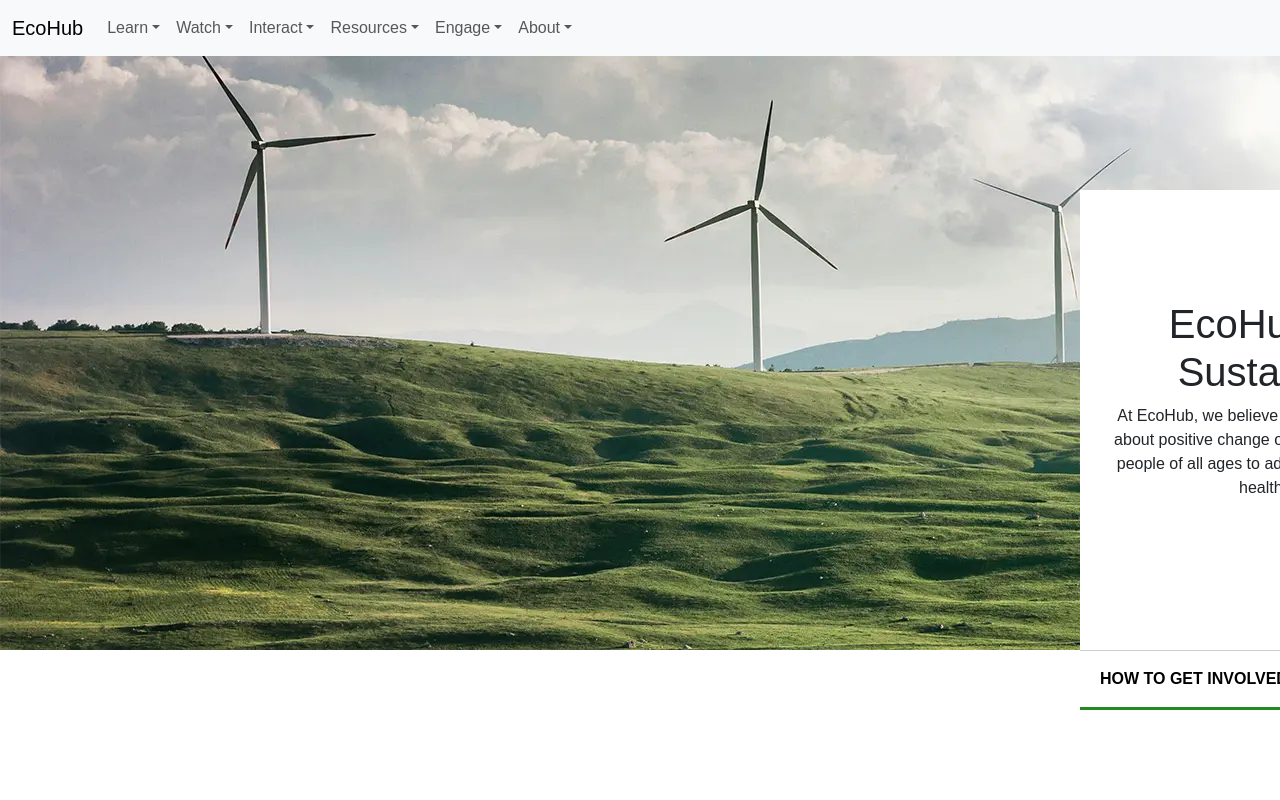
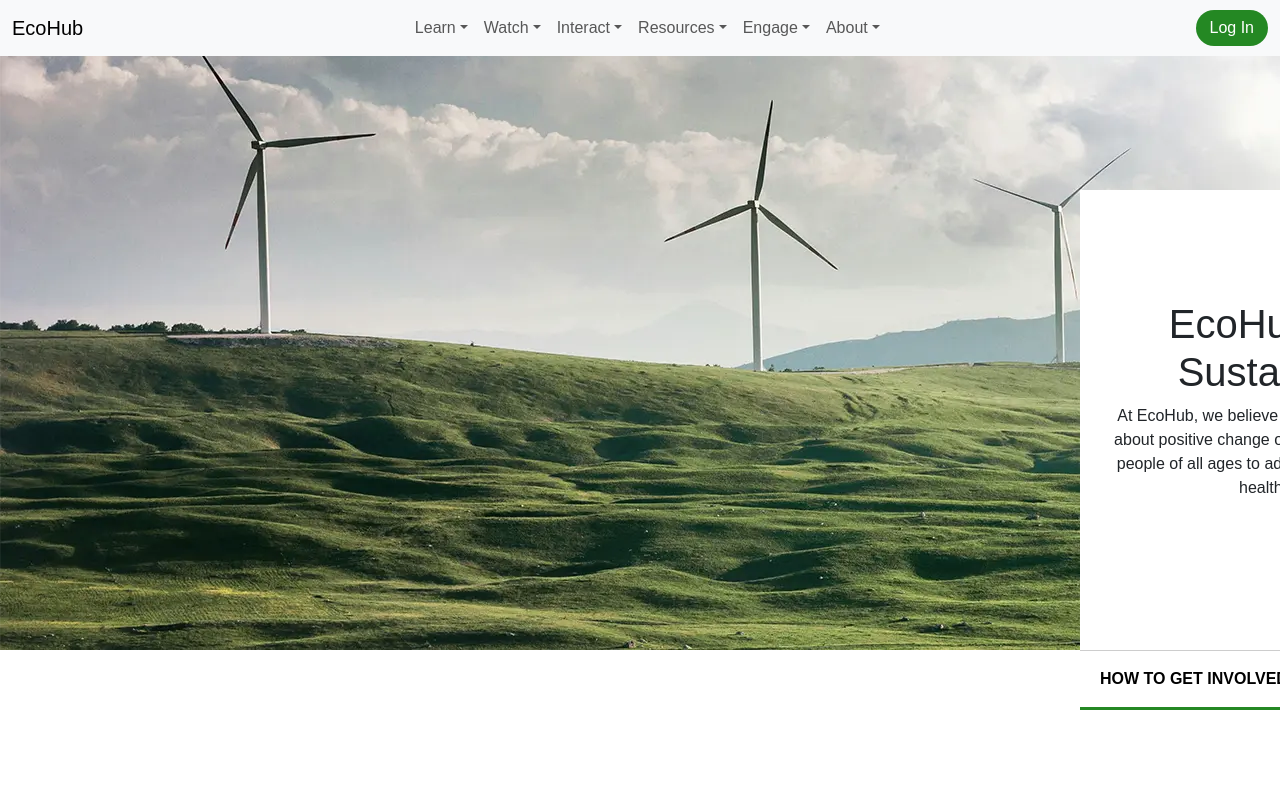
Before and after one commit to SebuBergman/EcoHub, a React (Create React App) app: page / in a window 1280 px wide. Shown: the top 800 px of the page. Built offline with nearby package versions, Linux system fonts and the light colour scheme.

Commit message:
Started working on log in & register using firebase

```diff
--- a/package.json
+++ b/package.json
@@ -7,6 +7,7 @@
     "@testing-library/react": "^13.4.0",
     "@testing-library/user-event": "^13.5.0",
     "bootstrap": "^5.3.3",
+    "firebase": "^10.12.3",
     "jquery": "^3.7.1",
     "react": "^18.3.1",
     "react-bootstrap": "^2.10.4",
--- a/src/components/footer/Footer.jsx
+++ b/src/components/footer/Footer.jsx
@@ -68,13 +68,13 @@ const Footer = () => {
                     <div className="footer_copyright">
                         <p>© 2024 EcoHub.</p>
                     </div>
-                    <div classname="footer_socials">
+                    <div className="footer_socials">
                         <IconContext.Provider value={{padding: '0px 20px 0px 20px', size: 24}}>
                             <FaInstagram/>
-                            <FaFacebook size={24}/>
-                            <FaLinkedin size={24}/>
-                            <FaXTwitter size={24}/>
-                            <FaYoutube size={24}/>
+                            <FaFacebook/>
+                            <FaLinkedin/>
+                            <FaXTwitter/>
+                            <FaYoutube/>
                         </IconContext.Provider>
 
                         <FaGithub />
--- a/src/components/navbar/Navbar.jsx
+++ b/src/components/navbar/Navbar.jsx
@@ -1,8 +1,29 @@
 import "./navbar.scss";
 import "../../app.scss";
-
+import { FaRegUserCircle } from "react-icons/fa";
+import Dropdown from 'react-bootstrap/Dropdown';
+import DropdownButton from 'react-bootstrap/DropdownButton';
 
 function NavigationBar() {
+  /* When the user clicks on the button, toggle between hiding and showing the dropdown content */
+  function myUserMenu() {
+    document.getElementById("userDropdown").classList.toggle("show");
+  }
+
+  // Close the dropdown if the user clicks outside of it
+  window.onclick = function(event) {
+    if (!event.target.matches('.userbtn')) {
+      var dropdowns = document.getElementsByClassName("userMenu-content");
+      var i;
+      for (i = 0; i < dropdowns.length; i++) {
+        var openDropdown = dropdowns[i];
+        if (openDropdown.classList.contains('show')) {
+          openDropdown.classList.remove('show');
+        }
+      }
+    }
+  }
+
   return (
       <nav className="navbar fixed-top navbar-expand-lg bg-body-tertiary">
         <div className="container-fluid">
@@ -10,8 +31,8 @@ function NavigationBar() {
           <button className="navbar-toggler" type="button" data-bs-toggle="collapse" data-bs-target="#navbarScroll" aria-controls="navbarScroll" aria-expanded="false" aria-label="Toggle navigation">
             <span className="navbar-toggler-icon"></span>
           </button>
-          <div className="collapse navbar-collapse" id="navbarScroll">
-            <ul className="navbar-nav me-auto my-2 my-lg-0 navbar-nav-scroll">
+          <div className="collapse navbar-collapse justify-content-center" id="navbarScroll">
+            <ul className="navbar-nav my-2 my-lg-0 navbar-nav-scroll">
               <li className="nav-item dropdown">
                 <a className="nav-link dropdown-toggle" href="#Learn" role="button" data-bs-toggle="dropdown" aria-expanded="false">
                   Learn
@@ -69,6 +90,14 @@ function NavigationBar() {
               </li>
             </ul>
           </div>
+          <div className="userMenu justify-content-end">
+              {/*<button class="userbtn">
+                <FaRegUserCircle size={24}/>
+              </button>*/}
+              <div id="logIn_Register">
+                <button className="button_LogIn" href="/login">Log In</button>
+              </div>
+          </div>
         </div>
       </nav>
   );
--- a/src/components/navbar/navbar.scss
+++ b/src/components/navbar/navbar.scss
@@ -1,10 +1,21 @@
 @import "../../app.scss";
 
-.dropdown:hover>.dropdown-menu {
-    display: block;
+.userbtn {
+    background-color: transparent;
+    background-repeat: no-repeat;
+    border: none;
+    overflow: hidden;
+    outline: none;
 }
 
-.dropdown>.dropdown-toggle:active {
-    /*Without this, clicking will make it sticky*/
-    pointer-events: none;
+.userMenu {
+    gap: 5px;
 }
+
+.button_LogIn {
+    color: white;
+    background-color: #248823;
+    padding: 6px 14px 6px 14px;
+    border: 0px;
+    border-radius: 30px;
+}
```
Also changed, not shown: 2 other files (tests, documents, lock files or other folders).
